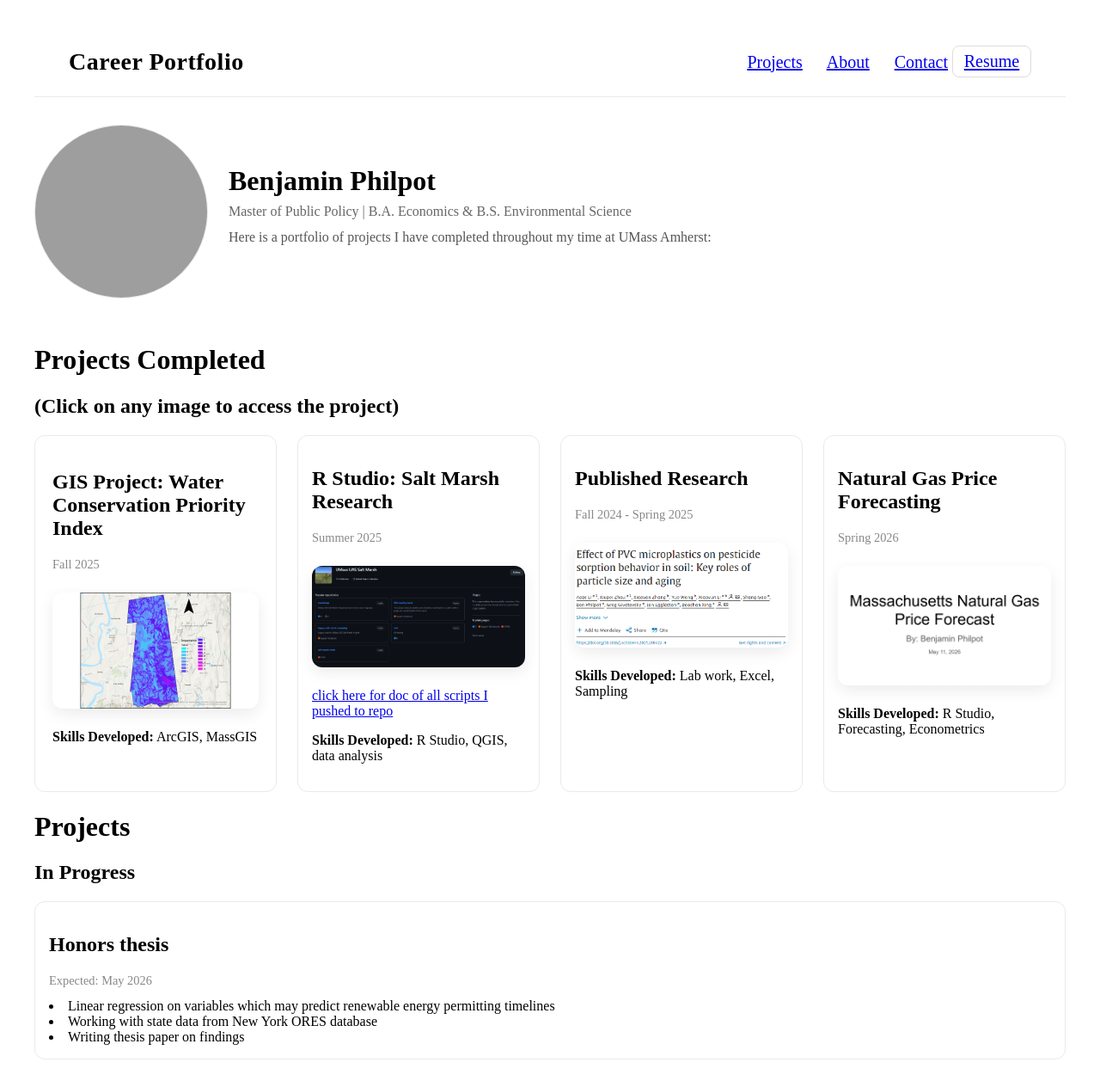
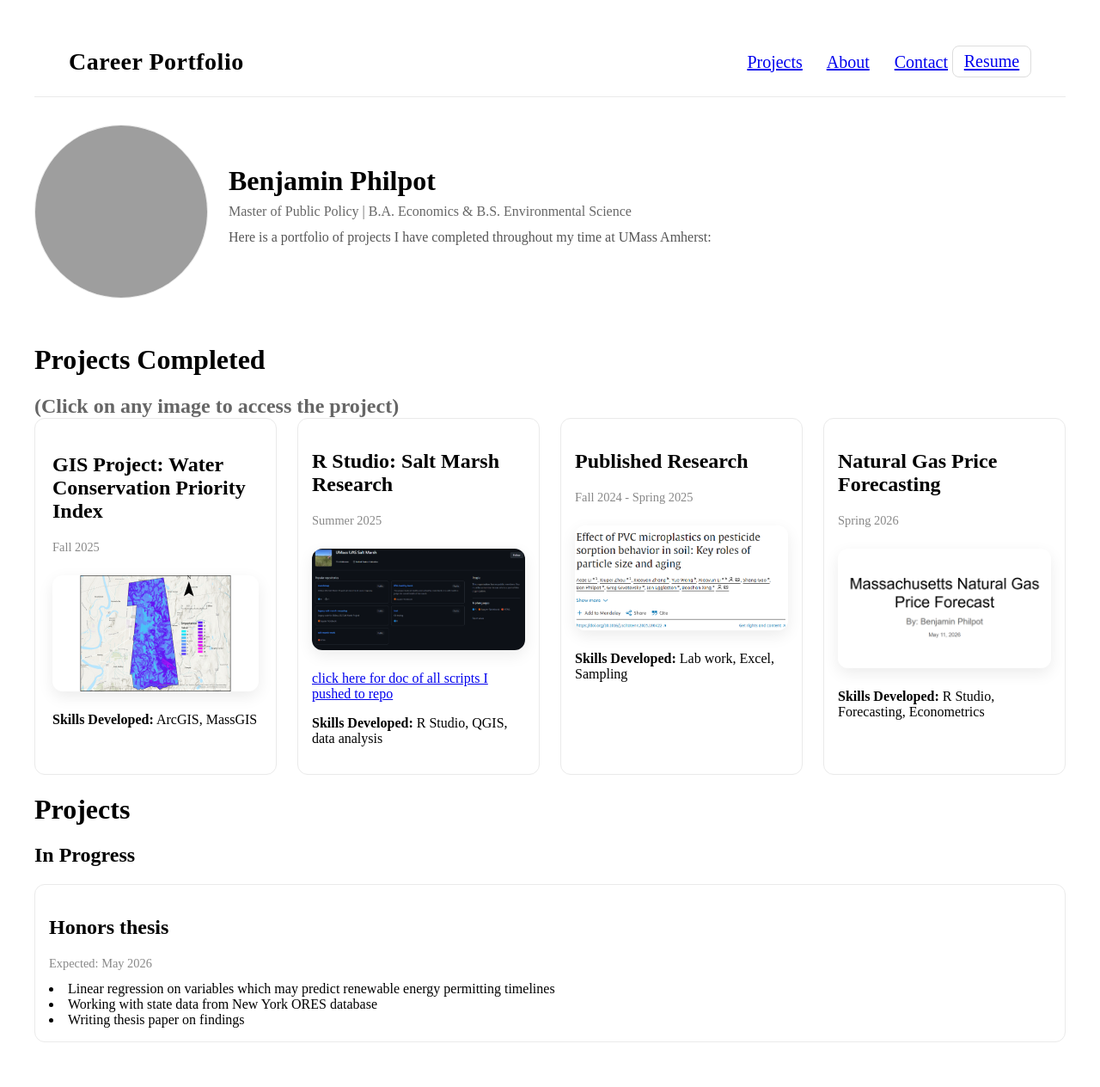
Before and after one commit to benphilpots/benphilpots.github.io, a Jekyll site: the page built from index.html, in a window 1280 px wide. Shown: the whole page at 86% size. Built offline with Jekyll 4.4.1, drawn with Linux system fonts in a browser that asks for light colours; grey boxes are pictures that could not be loaded.

Commit message:
Update index.html

```diff
--- a/index.html
+++ b/index.html
@@ -75,7 +75,7 @@ layout: default
 
 
 <h1>Projects Completed</h1>
-<h2>(Click on any image to access the project)</h2>
+<h2 style="margin: 0.5rem 0 0 0; color: #666;">(Click on any image to access the project)</h2>
 <style>
   section > div:hover {
     transform: translateY(-4px);
```
